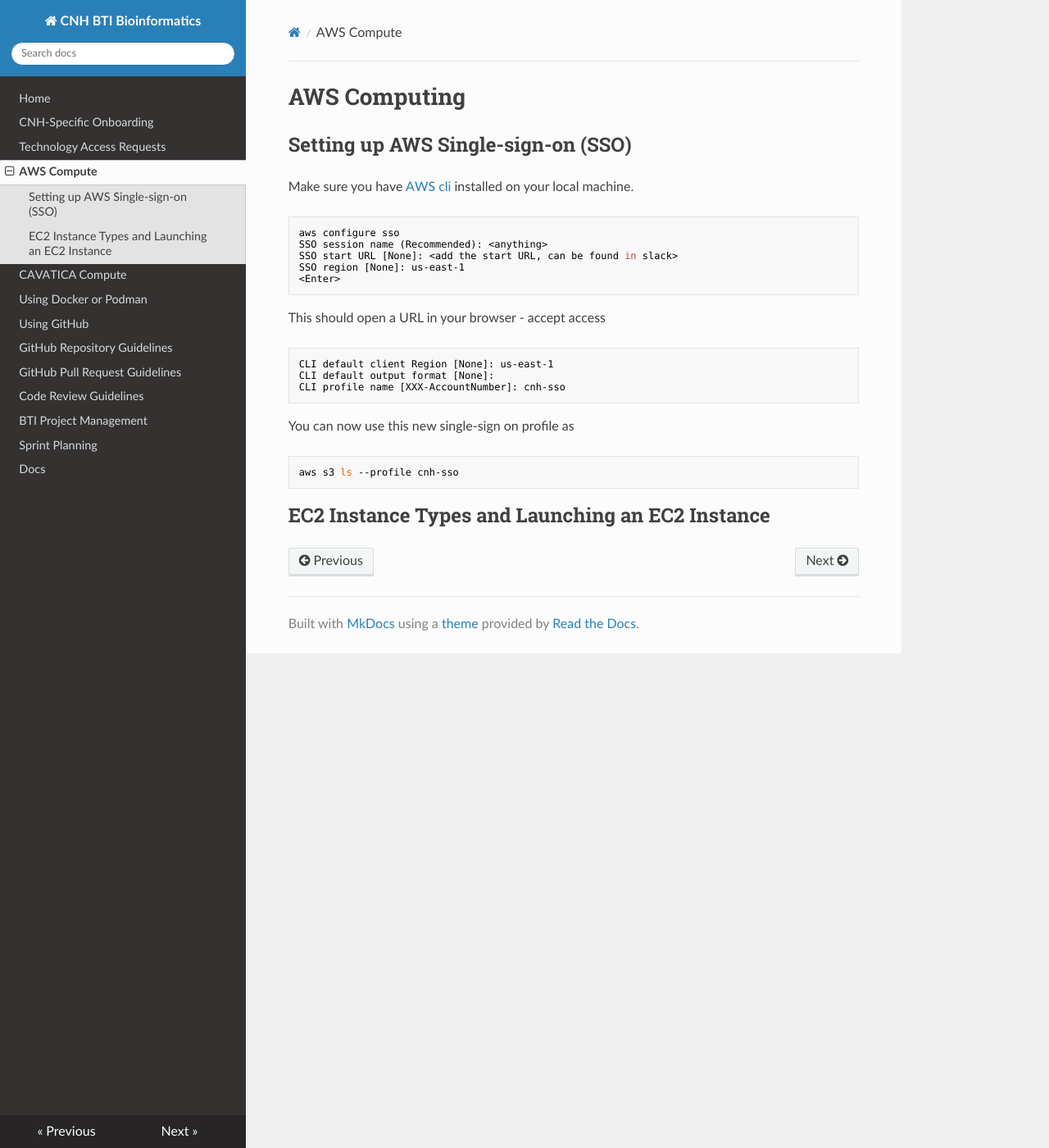
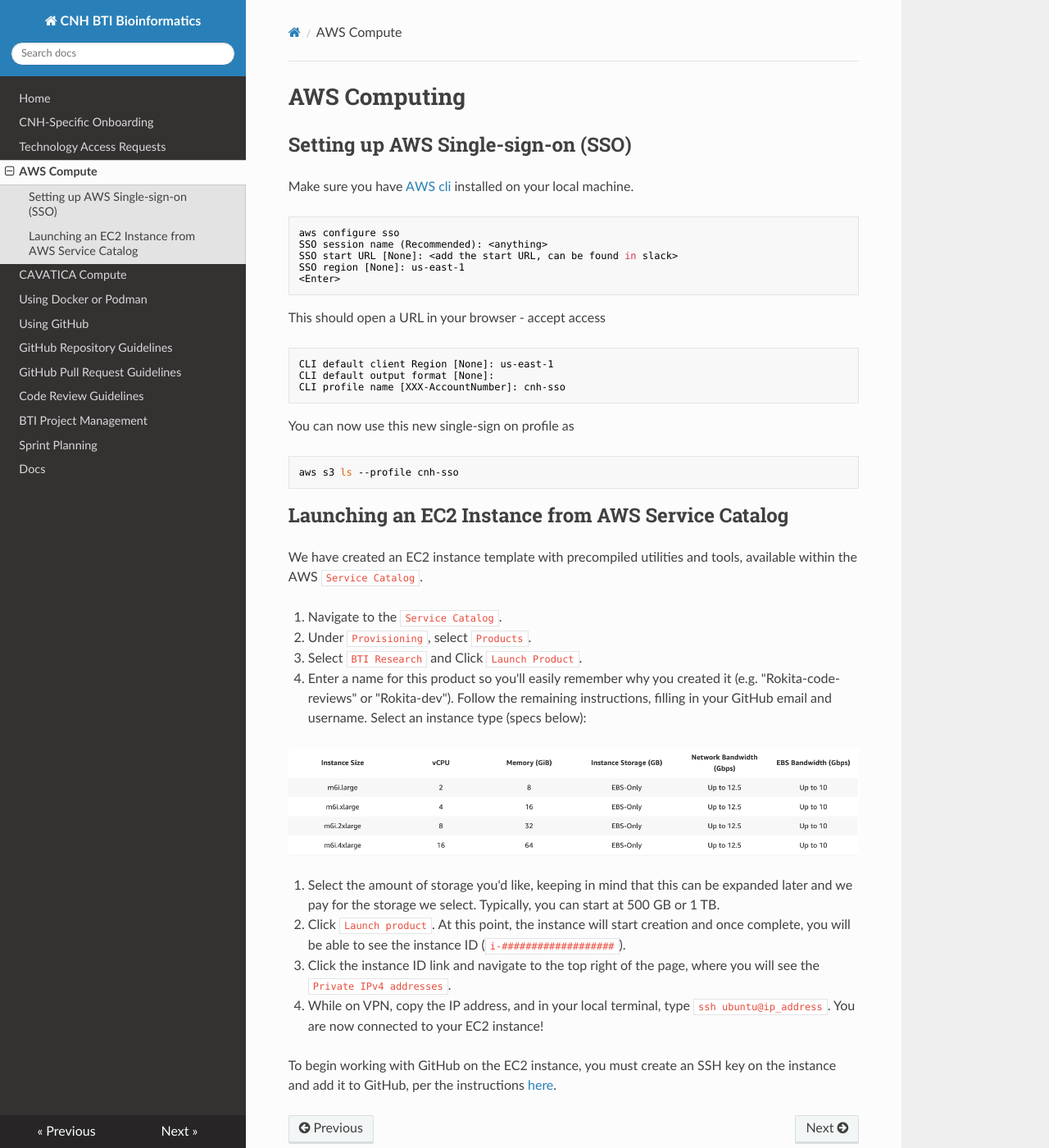
Before and after one commit to childrens-bti/bti-bfx-docs, an MkDocs documentation site: the page built from docs/aws.md, in a window 1280 px wide and 1400 px high. Shown: the whole window at 82% size. Built offline with MkDocs 1.6.1, drawn with Linux system fonts in a browser that asks for light colours; nearby versions of some CDN libraries.

Commit message:
add ec2 instance launch instructions

````diff
--- a/docs/aws.md
+++ b/docs/aws.md
@@ -26,4 +26,25 @@
 aws s3 ls --profile cnh-sso
 ```
 
-## EC2 Instance Types and Launching an EC2 Instance
+## Launching an EC2 Instance from AWS Service Catalog
+
+We have created an EC2 instance template with precompiled utilities and tools, available within the AWS `Service Catalog`.
+
+1. Navigate to the `Service Catalog`.
+2. Under `Provisioning`, select `Products`.
+3. Select `BTI Research` and Click `Launch Product`.
+4. Enter a name for this product so you'll easily remember why you created it (e.g. "Rokita-code-reviews" or "Rokita-dev").
+Follow the remaining instructions, filling in your GitHub email and username.
+Select an instance type (specs below):
+
+![instances](img/instances.png)
+
+5. Select the amount of storage you'd like, keeping in mind that this can be expanded later and we pay for the storage we select.
+Typically, you can start at 500 GB or 1 TB.
+6. Click `Launch product`.
+At this point, the instance will start creation and once complete, you will be able to see the instance ID (`i-###################`).
+7. Click the instance ID link and navigate to the top right of the page, where you will see the `Private IPv4 addresses`.
+8. While on VPN, copy the IP address, and in your local terminal, type `ssh ubuntu@ip_address`.
+You are now connected to your EC2 instance!
+
+To begin working with GitHub on the EC2 instance, you must create an SSH key on the instance and add it to GitHub, per the instructions [here](docs/github-general.md).
````
Also changed, not shown: docs/img/instances.png (added).
